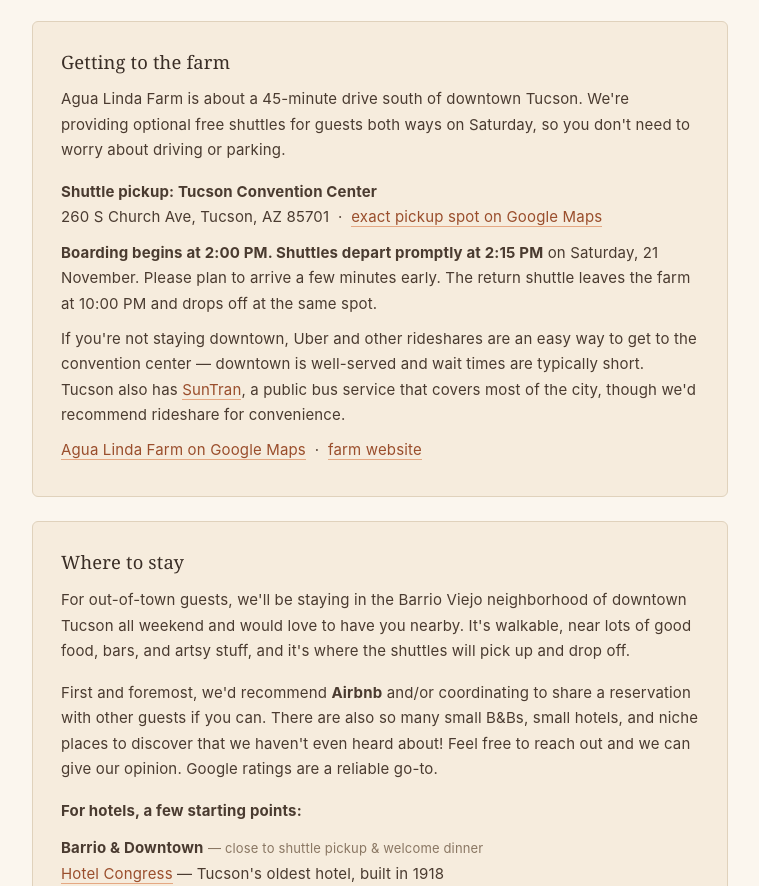
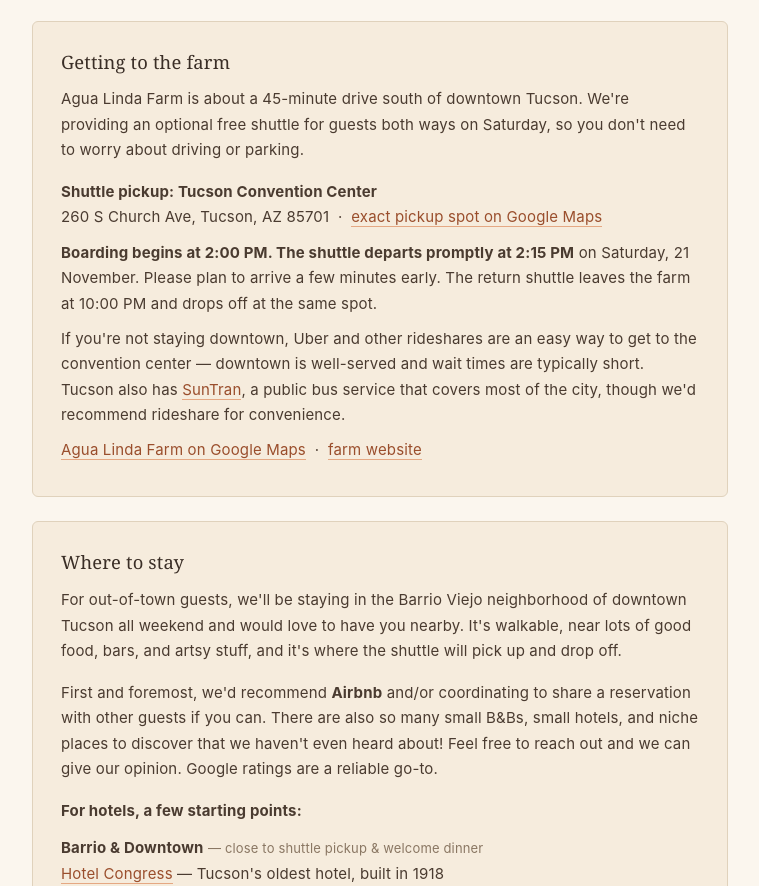
Before and after one commit to wallettiding/wallettiding.github.io, a plain HTML site: page travel.html in a window 1280 px wide. Shown: the part 1368-2254 px from the top of the page, without its empty margins (260-1019 px from the left). Drawn offline with Linux system fonts and the light colour scheme.

Commit message:
Change shuttles to a single shuttle and update schedule image
Co-Authored-By: Claude Fable 5.2 <noreply@anthropic.com>
Claude-Session: https://claude.ai/code/session_01Ks8hEUfatmnxtPVDE5MpSn

```diff
--- a/travel.html
+++ b/travel.html
@@ -119,7 +119,7 @@
 </nav>
 <main>
   <div class="page">
-    <img class="invite-img" src="Invite3.jpeg" alt="Getting there and staying: Tucson International Airport, shuttles, and Barrio Viejo lodging.">
+    <img class="invite-img" src="Invite3.jpeg" alt="Getting there and staying: Tucson International Airport, shuttle, and Barrio Viejo lodging.">
 
     <p class="eyebrow">Getting there &amp; staying</p>
     <h2>Travel &amp; accommodations</h2>
@@ -132,17 +132,17 @@
 
     <div class="info-block">
       <h3>Getting to the farm</h3>
-      <p>Agua Linda Farm is about a 45-minute drive south of downtown Tucson. We're providing optional free shuttles for guests both ways on Saturday, so you don't need to worry about driving or parking.</p>
+      <p>Agua Linda Farm is about a 45-minute drive south of downtown Tucson. We're providing an optional free shuttle for guests both ways on Saturday, so you don't need to worry about driving or parking.</p>
       <p style="margin-top:1rem;"><strong>Shuttle pickup: Tucson Convention Center</strong><br>
       260 S Church Ave, Tucson, AZ 85701 &nbsp;·&nbsp; <a class="link" href="https://maps.app.goo.gl/7aa58nzkmN2zqmCb6" target="_blank" rel="noopener">exact pickup spot on Google Maps</a></p>
-      <p><strong>Boarding begins at 2:00 PM. Shuttles depart promptly at 2:15 PM</strong> on Saturday, 21 November. Please plan to arrive a few minutes early. The return shuttle leaves the farm at 10:00 PM and drops off at the same spot.</p>
+      <p><strong>Boarding begins at 2:00 PM. The shuttle departs promptly at 2:15 PM</strong> on Saturday, 21 November. Please plan to arrive a few minutes early. The return shuttle leaves the farm at 10:00 PM and drops off at the same spot.</p>
       <p>If you're not staying downtown, Uber and other rideshares are an easy way to get to the convention center — downtown is well-served and wait times are typically short. Tucson also has <a class="link" href="https://www.suntran.com/" target="_blank" rel="noopener">SunTran</a>, a public bus service that covers most of the city, though we'd recommend rideshare for convenience.</p>
       <p><a class="link" href="https://www.google.com/maps/place/Agua+Linda+Farm/@31.6722621,-111.061016,17z/data=!3m1!4b1!4m6!3m5!1s0x86d69fa4cdb9c26d:0xbf379b7e3442eb71!8m2!3d31.6722621!4d-111.0584411!16s%2Fg%2F1hc523h3j?entry=ttu&g_ep=EgoyMDI2MDYxNi4wIKXMDSoASAFQAw%3D%3D" target="_blank" rel="noopener">Agua Linda Farm on Google Maps</a> &nbsp;·&nbsp; <a class="link" href="https://www.agualindafarm.com/" target="_blank" rel="noopener">farm website</a></p>
     </div>
 
     <div class="info-block">
       <h3>Where to stay</h3>
-      <p>For out-of-town guests, we'll be staying in the Barrio Viejo neighborhood of downtown Tucson all weekend and would love to have you nearby. It's walkable, near lots of good food, bars, and artsy stuff, and it's where the shuttles will pick up and drop off.</p>
+      <p>For out-of-town guests, we'll be staying in the Barrio Viejo neighborhood of downtown Tucson all weekend and would love to have you nearby. It's walkable, near lots of good food, bars, and artsy stuff, and it's where the shuttle will pick up and drop off.</p>
 
       <p style="margin-top:1rem;">First and foremost, we'd recommend <strong>Airbnb</strong> and/or coordinating to share a reservation with other guests if you can. There are also so many small B&amp;Bs, small hotels, and niche places to discover that we haven't even heard about! Feel free to reach out and we can give our opinion. Google ratings are a reliable go-to.</p>
 
```
Also changed, not shown: faq.html (+1 -1 lines), schedule.html (+1 -1 lines), Schedule.jpeg.
